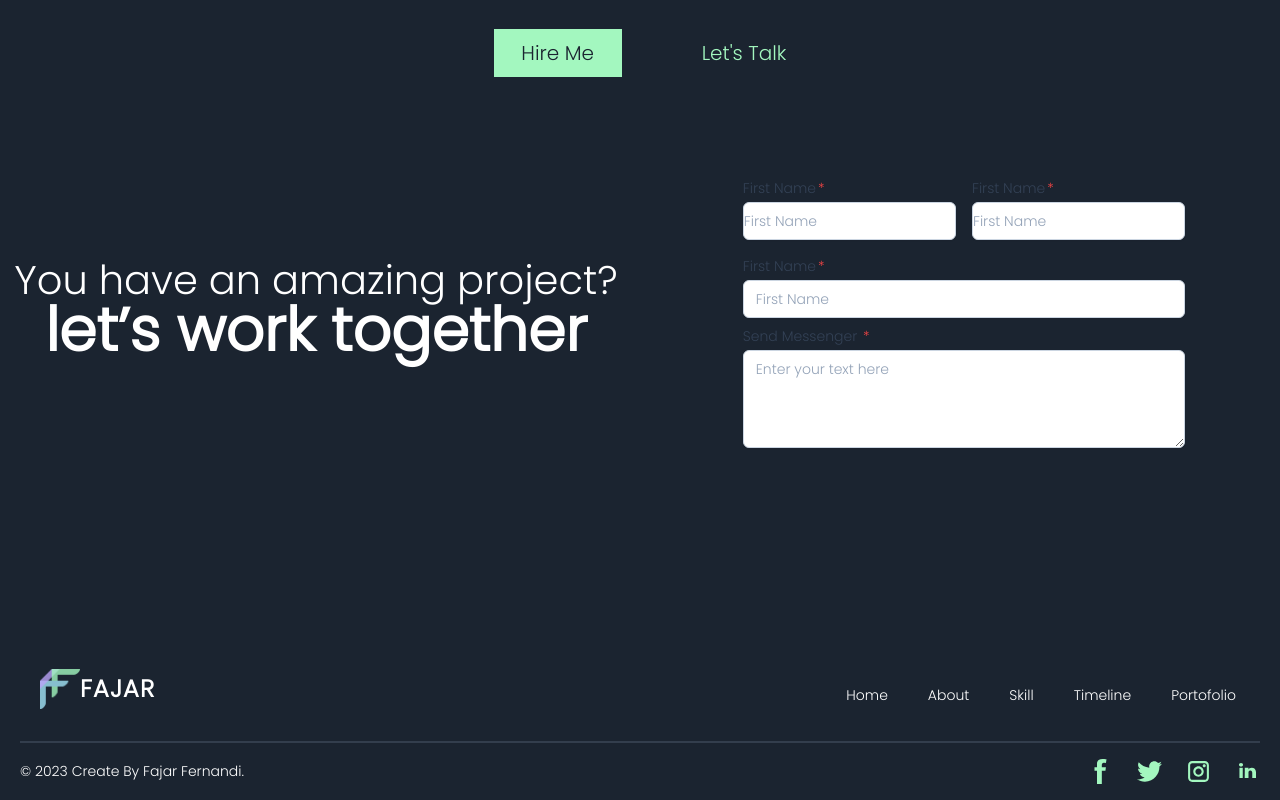
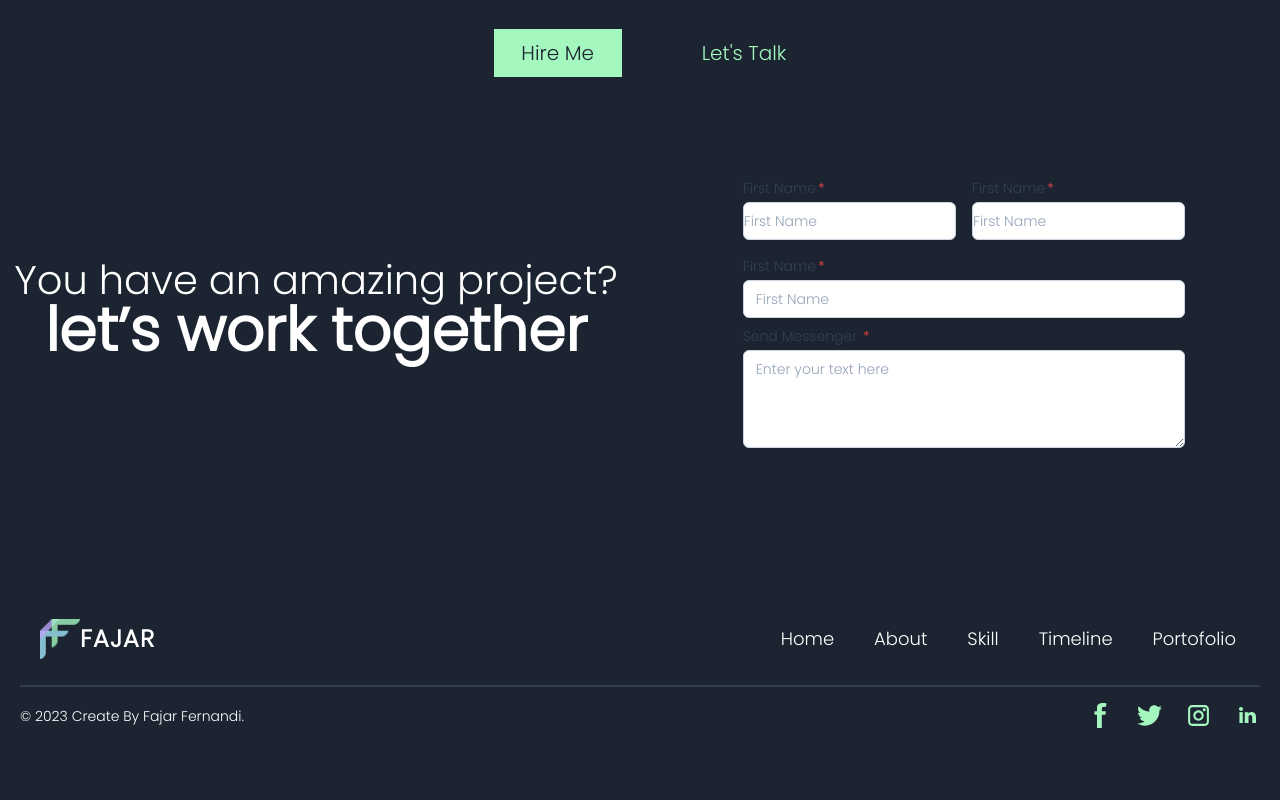
Before and after one commit to FajarFE/Portofolio-Fajar, a React (Create React App) app: page / in a window 1280 px wide. Shown: the part 3669-4469 px from the top of the page. After the commit the page ends 4413 px from the top, so only its background shows below. Built offline with nearby package versions, Linux system fonts and the light colour scheme; the HTML template or start-up script is replaced by a standard one.

Commit message:
coba lagi

```diff
--- a/src/components/Footer.js
+++ b/src/components/Footer.js
@@ -2,8 +2,8 @@ import { logo,instagram,facebook,twitter,linkedin,tailwind } from "../assets"
 
 const Footer = () =>{
     return (
-        <footer className=" mx-auto container flex flex-col  h-20 items-center mb-5 p-5">
-            <div className="flex container justify-between p-5">
+        <footer className=" mx-auto container flex flex-col  h-20 items-center mb-5 p-5 justify-center">
+            <div className="flex container justify-between p-5 items-center">
             <div className="items-center text-white font-bold text-center">
                 <div className="flex flex-shrink-0 items-center text-center">
                     <img className="block h-12 w-auto lg:hidden" src={logo} alt="Your Company"/>
@@ -13,11 +13,11 @@ const Footer = () =>{
             <div className="my-2 items-center flex justify-between">
             <div className="sm:block ">
                     <div className="flex lg:space-x-8 md:space-x-1  text-center">
-                    <a href="#" className="text-white  hover:text-white px-1 py-2 text-[13px] sm:text-sm md:text-sm font-md hover:font-bold xs:py-1">Home</a>
-                    <a href="#" className="text-white  hover:text-white px-1 py-2 text-[13px] sm:text-sm md:text-sm font-md hover:font-bold xs:py-1">About</a>
-                    <a href="#" className="text-white  hover:text-white px-1 py-2 text-[13px] sm:text-sm md:text-sm font-md hover:font-bold xs:py-1">Skill</a>
-                    <a href="#" className="text-white  hover:text-white px-1 py-2 text-[13px] sm:text-sm md:text-sm font-md hover:font-bold xs:py-1">Timeline</a>
-                    <a href="#" className="text-white  hover:text-white px-1 py-2 text-[13px] sm:text-sm md:text-sm font-md hover:font-bold xs:py-1">Portofolio</a>
+                    <a href="#" className="text-white  hover:text-white px-1 py-2 text-[10px] sm:text-sm md:text-[18px] font-md hover:font-bold xs:py-1">Home</a>
+                    <a href="#" className="text-white  hover:text-white px-1 py-2 text-[10px] sm:text-sm md:text-[18px] font-md hover:font-bold xs:py-1">About</a>
+                    <a href="#" className="text-white  hover:text-white px-1 py-2 text-[10px] sm:text-sm md:text-[18px] font-md hover:font-bold xs:py-1">Skill</a>
+                    <a href="#" className="text-white  hover:text-white px-1 py-2 text-[10px] sm:text-sm md:text-[18px] font-md hover:font-bold xs:py-1">Timeline</a>
+                    <a href="#" className="text-white  hover:text-white px-1 py-2 text-[10px] sm:text-sm md:text-[18px] font-md hover:font-bold xs:py-1">Portofolio</a>
                     </div>
                 </div>
             </div>
@@ -25,7 +25,7 @@ const Footer = () =>{
 
            <div className="flex container justify-between py-4 border-[#333e4d] border-t-2">
             <div className="flex container justify-start items-center">
-            <p className="text-white text-sm xs:text-xs">
+            <p className="text-white text-sm xs:text-[8px]">
             © 2023 Create By Fajar Fernandi.
             </p>
             </div>
```
